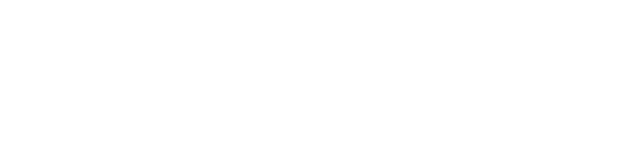
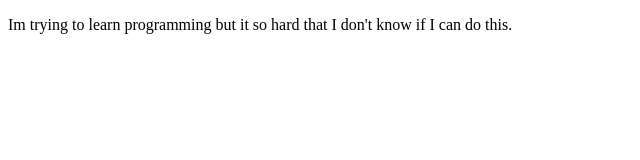
Before and after one commit to Zephyrroth/ProyectosTest, a plain HTML site: page index.html in a window 1280 px wide. Shown: the whole page, without its empty margins (0-640 px from the left). Drawn offline with Linux system fonts and the light colour scheme.

Commit message:
Add some info in order to test

```diff
--- a/index.html
+++ b/index.html
@@ -7,6 +7,8 @@
     <title>Prueba para ver si se subieron los cambios</title>
 </head>
 <body>
-
+    <p>
+        Im trying to learn programming but it so hard that I don't know if I can do this.
+    </p>
 </body>
 </html>
```
